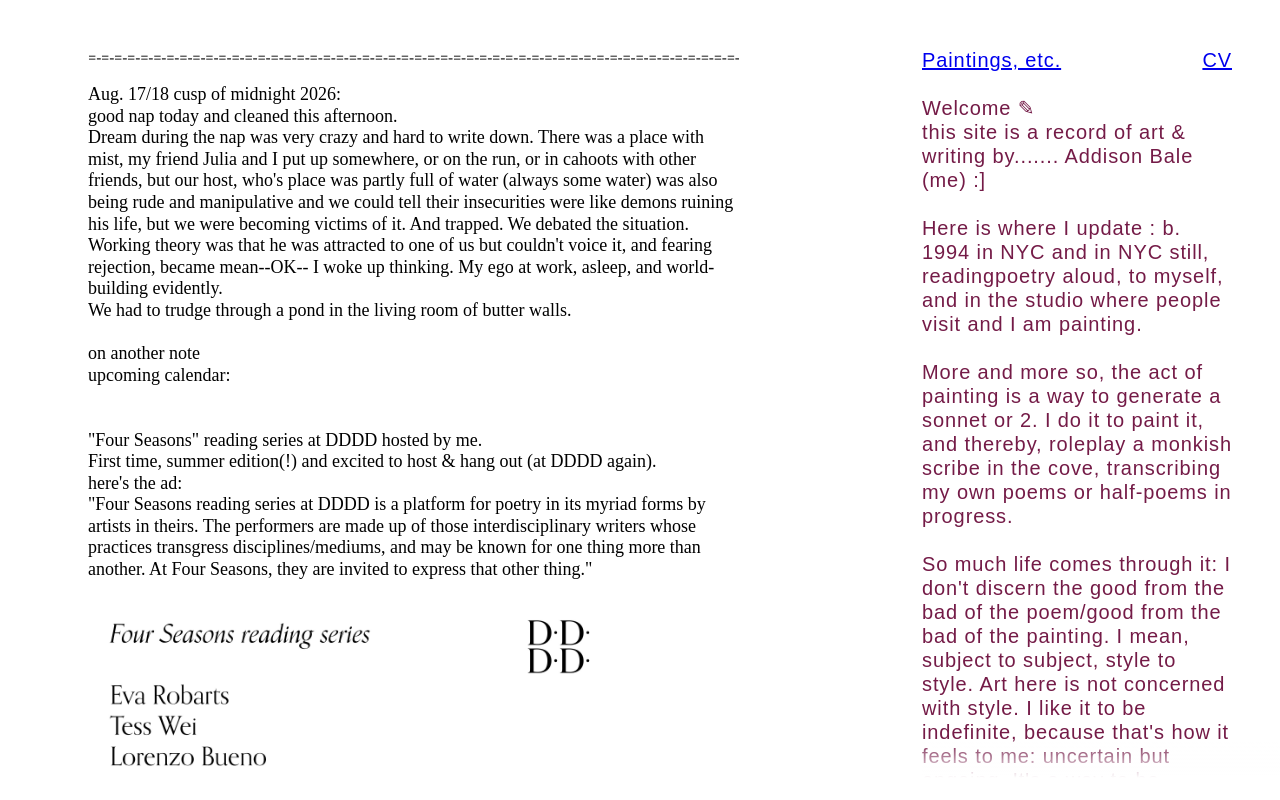
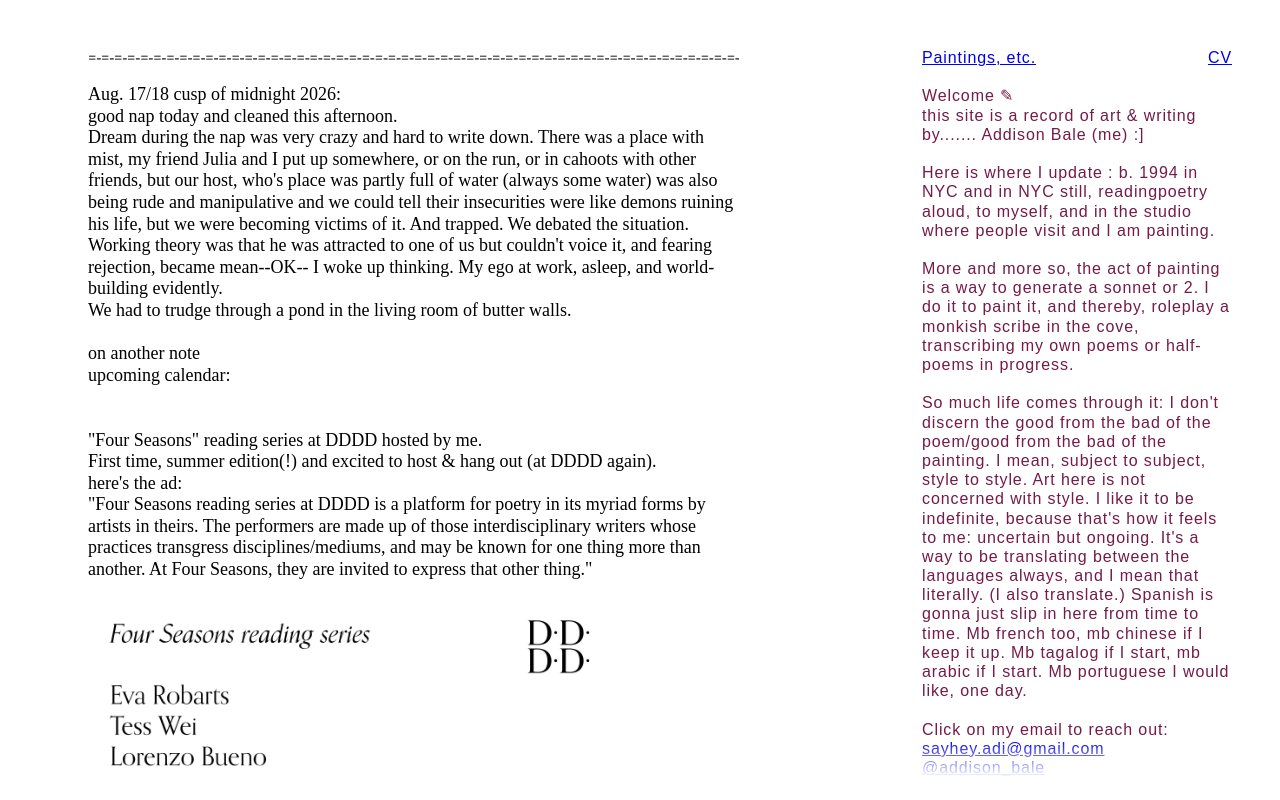
Before and after one commit to AdiBale/adibale-site, a Gatsby site: page / in a window 1280 px wide. Shown: the top 800 px of the page. Built offline with nearby package versions, Linux system fonts and the light colour scheme; Gatsby itself is replaced by a stand-in of ours.

Commit message:
make menu font smaller

```diff
--- a/src/pages/index.tsx
+++ b/src/pages/index.tsx
@@ -15,7 +15,7 @@ const pageStyles = {
 const headerDivStyles = {
   display: "flex",
   flexDirection: "column",
-  fontSize: "18px",
+  fontSize: "16px",
   letterSpacing: "0.9px",
   lineHeight: 1,
 }
@@ -39,7 +39,7 @@ const PageContainer = styled.div`
 const Header = styled.div`
   color: #741B47;
   font-family: sans-serif;
-  font-size: 20px;
+  font-size: 16px;
   padding-top: 40px;
   height: calc(100vh - 50px);
   max-width: 310px;
```
